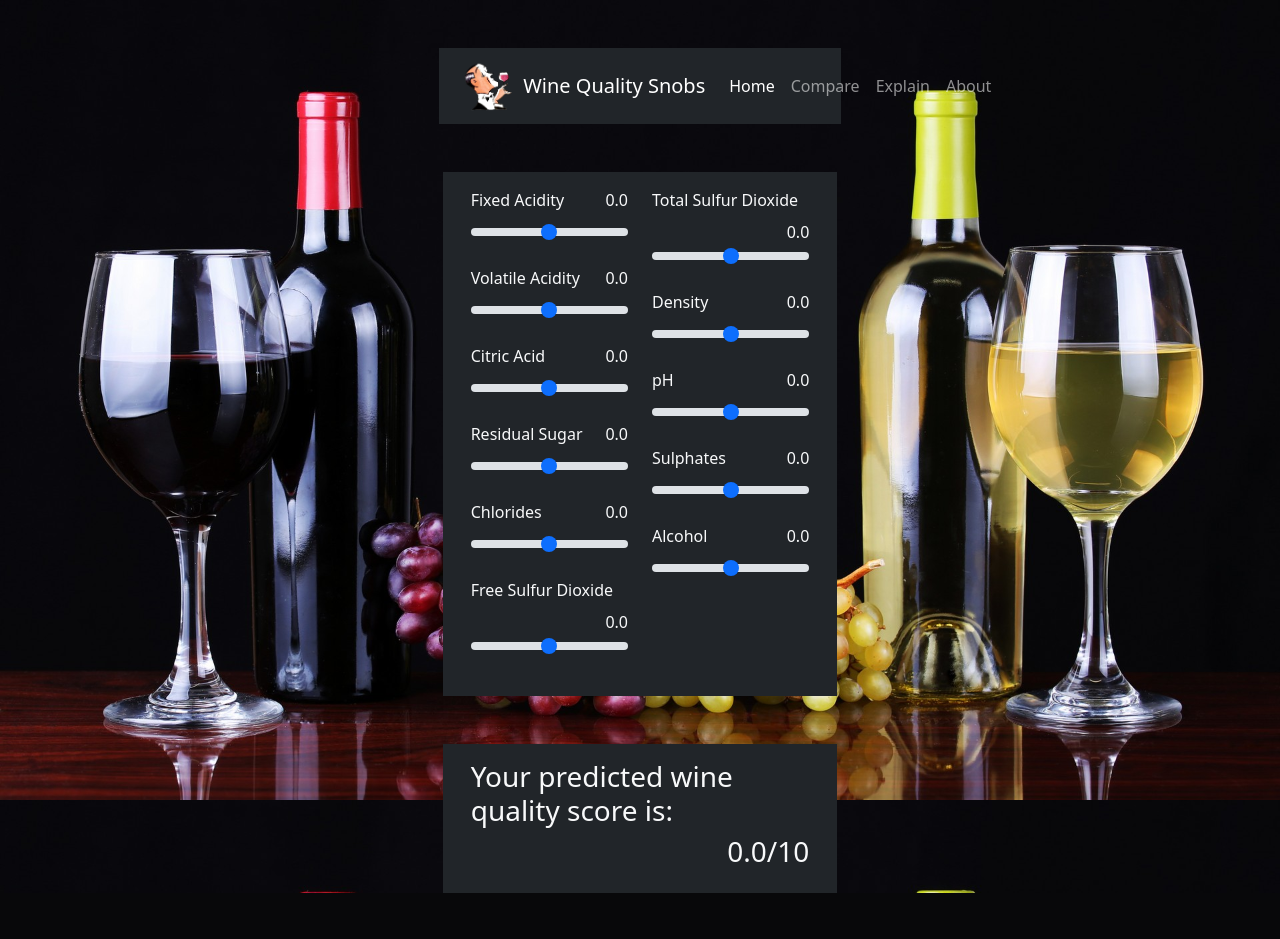
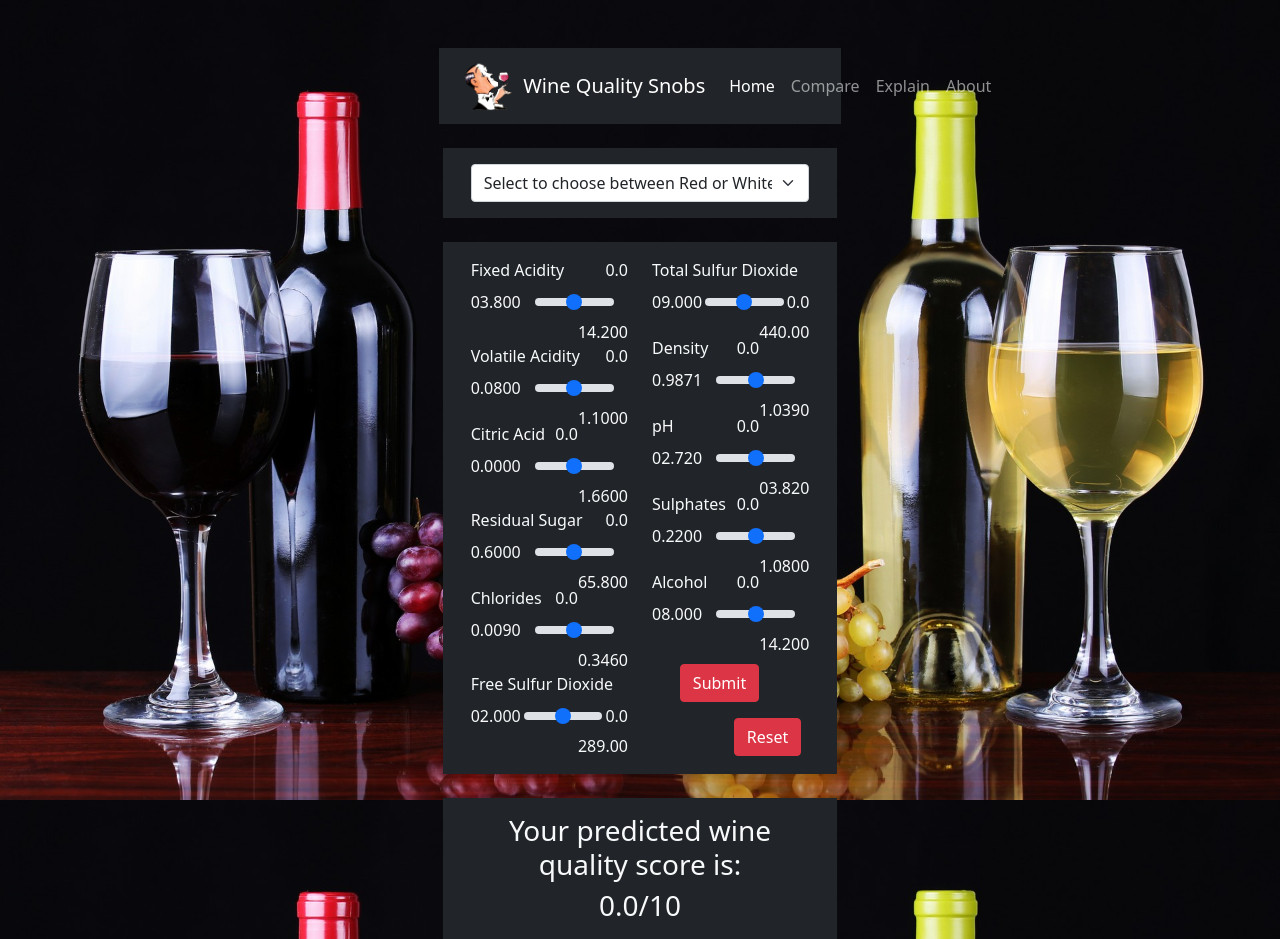
Before and after one commit to serenaremlang/Wine-Quality-Snobs, a Flask app: page / in a window 1280 px wide. Before the commit the page ends 893 px from the top, so only its background shows below. Run offline with Flask 2, Linux system fonts and the light colour scheme; some libraries are stand-ins or nearby versions.

Commit message:
Updated front end with labels, drop down selector for model, and interactivity with sliders

```diff
--- /dev/null
+++ b/app/static/js/app.js
@@ -0,0 +1,25 @@
+d3.selectAll(".form-range")
+    .attr('disabled', true)
+    .on('input', function() {
+        d3.select('#'+d3.select(this).attr('data-id')).text(this.value)
+    });
+
+function resetUI(event) {
+    d3.selectAll('.rngval').text('0.0');
+}
+
+frmWineVals.addEventListener('reset', resetUI);
+
+
+function optionChanged(modelId) {
+    console.log(modelId);
+
+    if (modelId == 1 || modelId == 2)
+    {
+        d3.selectAll(".form-range").attr('disabled', null);
+    }
+    else
+    {
+        d3.selectAll(".form-range").attr('disabled', true);
+    }
+}
--- a/app/templates/about.html
+++ b/app/templates/about.html
@@ -52,5 +52,7 @@
     </div>
 
     <script src="https://cdn.jsdelivr.net/npm/bootstrap@5.1.3/dist/js/bootstrap.bundle.min.js" integrity="sha384-ka7Sk0Gln4gmtz2MlQnikT1wXgYsOg+OMhuP+IlRH9sENBO0LRn5q+8nbTov4+1p" crossorigin="anonymous"></script>
+    <script src="https://d3js.org/d3.v5.min.js"></script>
+    <script type="text/javascript" src="{{ url_for('static', filename='js/app.js') }}"></script>
 </body>
 </html>
--- a/app/templates/comparison.html
+++ b/app/templates/comparison.html
@@ -54,5 +54,7 @@
     </div>
 
     <script src="https://cdn.jsdelivr.net/npm/bootstrap@5.1.3/dist/js/bootstrap.bundle.min.js" integrity="sha384-ka7Sk0Gln4gmtz2MlQnikT1wXgYsOg+OMhuP+IlRH9sENBO0LRn5q+8nbTov4+1p" crossorigin="anonymous"></script>
+    <script src="https://d3js.org/d3.v5.min.js"></script>
+    <script type="text/javascript" src="{{ url_for('static', filename='js/app.js') }}"></script>
 </body>
 </html>
--- a/app/templates/explain.html
+++ b/app/templates/explain.html
@@ -52,5 +52,7 @@
     </div>
 
     <script src="https://cdn.jsdelivr.net/npm/bootstrap@5.1.3/dist/js/bootstrap.bundle.min.js" integrity="sha384-ka7Sk0Gln4gmtz2MlQnikT1wXgYsOg+OMhuP+IlRH9sENBO0LRn5q+8nbTov4+1p" crossorigin="anonymous"></script>
+    <script src="https://d3js.org/d3.v5.min.js"></script>
+    <script type="text/javascript" src="{{ url_for('static', filename='js/app.js') }}"></script>
 </body>
 </html>
--- a/app/templates/index.html
+++ b/app/templates/index.html
@@ -19,10 +19,10 @@
 </head>
 <body class="bg-image bg-wine">
     <div class="container-fluid">
-        <div class="row mt-5">
+        <div class="row pt-5">
             <div class="col-0 col-xl-4"></div>
             <div class="col-12 col-xl-4">
-                <nav class="navbar navbar-expand-lg navbar-dark bg-dark">
+                <nav class="navbar navbar-expand-lg navbar-dark mb-4 bg-dark">
                     <div class="container-fluid">
                         <div class="navbar-brand d-flex align-items-center" >
                             <img src="{{ url_for('static', filename='images/snob.png') }}" alt="" height="50" class="d-inline-block align-text-top">
@@ -41,60 +41,118 @@
                         </div>
                     </div>
                 </nav>
-                <form class="mt-5 mx-3 p-0 text-light">
-                    <div class="row p-3 bg-dark">
+                <form id="frmWineVals" class="mx-3 p-0 text-light">
+                    <div class="row p-3 mb-4 bg-dark">
+                        <div class="col">
+                            <select class="form-select" aria-label="Default select example" onchange="optionChanged(this.value)">
+                                <option selected>Select to choose between Red or White for your Wine type</option>
+                                <option value="1">Red</option>
+                                <option value="2">White</option>
+                            </select>
+                        </div>
+                    </div>
+                    <div class="row p-3 mb-4 bg-dark" id="sliders">
                         <div class="col">
                             <div class="mb-3">
-                                <label for="rng_fa" class="form-label">Fixed Acidity</label><div class="float-end" id="val_fa">0.0</div>
-                                <input type="range" class="form-range" min="0" max="5" step="0.5" id="rng_fa">
+                                <label for="rng_fa" class="form-label">Fixed Acidity</label><div class="float-end rngval" id="val_fa">0.0</div>
+                                <div class="justify-content-center text-center">
+                                    <div class="float-start">03.800</div>
+                                    <input type="range" class="form-range" style="width:50%" min="3.8" max="14.2" step="0.2" id="rng_fa" data-id="val_fa">
+                                    <div class="float-end">14.200</div>
+                                </div>
                             </div>
                             <div class="mb-3">
-                                <label for="rng_va" class="form-label">Volatile Acidity</label><div class="float-end" id="val_va">0.0</div>
-                                <input type="range" class="form-range" min="0" max="5" step="0.5" id="rng_va">
+                                <label for="rng_va" class="form-label">Volatile Acidity</label><div class="float-end rngval" id="val_va">0.0</div>
+                                <div class="justify-content-center text-center">
+                                    <div class="float-start">0.0800</div>
+                                    <input type="range" class="form-range" style="width:50%" min="0.08" max="1.1" step="0.01" id="rng_va" data-id="val_va">
+                                    <div class="float-end">1.1000</div>
+                                </div>
                             </div>
                             <div class="mb-3">
-                                <label for="rng_ca" class="form-label">Citric Acid</label><div class="float-end" id="val_ca">0.0</div>
-                                <input type="range" class="form-range" min="0" max="5" step="0.5" id="rng_ca">
+                                <label for="rng_ca" class="form-label">Citric Acid</label><div class="float-end rngval" id="val_ca">0.0</div>
+                                <div class="justify-content-center text-center">
+                                    <div class="float-start">0.0000</div>
+                                    <input type="range" class="form-range" style="width:50%" min="0" max="1.66" step="0.01" id="rng_ca" data-id="val_ca">
+                                    <div class="float-end">1.6600</div>
+                                </div>
                             </div>
                             <div class="mb-3">
-                                <label for="rng_rs" class="form-label">Residual Sugar</label><div class="float-end" id="val_rs">0.0</div>
-                                <input type="range" class="form-range" min="0" max="5" step="0.5" id="rng_rs">
+                                <label for="rng_rs" class="form-label">Residual Sugar</label><div class="float-end rngval" id="val_rs">0.0</div>
+                                <div class="justify-content-center text-center">
+                                    <div class="float-start">0.6000</div>
+                                    <input type="range" class="form-range" style="width:50%" min="0.600" max="65.800" step="0.1" id="rng_rs" data-id="val_rs">
+                                    <div class="float-end">65.800</div>
+                                </div>
                             </div>
                             <div class="mb-3">
-                                <label for="rng_c" class="form-label">Chlorides</label><div class="float-end" id="val_c">0.0</div>
-                                <input type="range" class="form-range" min="0" max="5" step="0.5" id="rng_c">
+                                <label for="rng_c" class="form-label">Chlorides</label><div class="float-end rngval" id="val_c">0.0</div>
+                                <div class="justify-content-center text-center">
+                                    <div class="float-start">0.0090</div>
+                                    <input type="range" class="form-range" style="width:50%" min="0.009" max="0.346" step="0.001" id="rng_c" data-id="val_c">
+                                    <div class="float-end">0.3460</div>
+                                </div>
                             </div>
                             <div class="mb-3">
-                                <label for="rng_fsd" class="form-label">Free Sulfur Dioxide</label><div class="float-end" id="val_fsd">0.0</div>
-                                <input type="range" class="form-range" min="0" max="5" step="0.5" id="rng_fsd">
+                                <label for="rng_fsd" class="form-label">Free Sulfur Dioxide</label><div class="float-end rngval" id="val_fsd">0.0</div>
+                                <div class="justify-content-center text-center">
+                                    <div class="float-start">02.000</div>
+                                    <input type="range" class="form-range" style="width:50%" min="2.00" max="289.00" step="1" id="rng_fsd" data-id="val_fsd">
+                                    <div class="float-end">289.00</div>
+                                </div>
                             </div>
                         </div>
                         <div class="col">
                             <div class="mb-3">
-                                <label for="rng_tsd" class="form-label">Total Sulfur Dioxide</label><div class="float-end" id="val_tsd">0.0</div>
-                                <input type="range" class="form-range" min="0" max="5" step="0.5" id="rng_tsd">
+                                <label for="rng_tsd" class="form-label">Total Sulfur Dioxide</label><div class="float-end rngval" id="val_tsd">0.0</div>
+                                <div class="justify-content-center text-center">
+                                    <div class="float-start">09.000</div>
+                                    <input type="range" class="form-range" style="width:50%" min="9.0" max="440.0" step="1" id="rng_tsd" data-id="val_tsd">
+                                    <div class="float-end">440.00</div>
+                                </div>
                             </div>
                             <div class="mb-3">
-                                <label for="rng_d" class="form-label">Density</label><div class="float-end" id="val_d">0.0</div>
-                                <input type="range" class="form-range" min="0" max="5" step="0.5" id="rng_d">
+                                <label for="rng_d" class="form-label">Density</label><div class="float-end rngval" id="val_d">0.0</div>
+                                <div class="justify-content-center text-center">
+                                    <div class="float-start">0.9871</div>
+                                    <input type="range" class="form-range" style="width:50%" min="0.9871" max="1.0390" step="0.0001" id="rng_d" data-id="val_d">
+                                    <div class="float-end">1.0390</div>
+                                </div>
                             </div>
                             <div class="mb-3">
-                                <label for="rng_ph" class="form-label">pH</label><div class="float-end" id="val_ph">0.0</div>
-                                <input type="range" class="form-range" min="0" max="5" step="0.5" id="rng_ph">
+                                <label for="rng_ph" class="form-label">pH</label><div class="float-end rngval" id="val_ph">0.0</div>
+                                <div class="justify-content-center text-center">
+                                    <div class="float-start">02.720</div>
+                                    <input type="range" class="form-range" style="width:50%" min="2.720" max="3.820" step="0.01" id="rng_ph" data-id="val_ph">
+                                    <div class="float-end">03.820</div>
+                                </div>
                             </div>
                             <div class="mb-3">
-                                <label for="rng_s" class="form-label">Sulphates</label><div class="float-end" id="val_s">0.0</div>
-                                <input type="range" class="form-range" min="0" max="5" step="0.5" id="rng_s">
+                                <label for="rng_s" class="form-label">Sulphates</label><div class="float-end rngval" id="val_s">0.0</div>
+                                <div class="justify-content-center text-center">
+                                    <div class="float-start">0.2200</div>
+                                    <input type="range" class="form-range" style="width:50%" min="0.22" max="1.08" step="0.01" id="rng_s" data-id="val_s">
+                                    <div class="float-end">1.0800</div>
+                                </div>
                             </div>
                             <div class="mb-3">
-                                <label for="rng_a" class="form-label">Alcohol</label><div class="float-end" id="val_a">0.0</div>
-                                <input type="range" class="form-range" min="0" max="5" step="0.5" id="rng_a">
+                                <label for="rng_a" class="form-label">Alcohol</label><div class="float-end rngval" id="val_a">0.0</div>
+                                <div class="justify-content-center text-center">
+                                    <div class="float-start">08.000</div>
+                                    <input type="range" class="form-range" style="width:50%" min="8.00" max="14.20" step="0.10" id="rng_a" data-id="val_a">
+                                    <div class="float-end">14.200</div>
+                                </div>
+                            </div>
+                            <div class="mb-3">
+                                <button class="btn btn-danger float-end mt-3" type="button">Submit</button>
+                                <input class="btn btn-danger float-end mt-3 me-2" type="reset" value="Reset">
                             </div>
                         </div>
                     </div>
-                    <div class="row p-3 bg-dark mt-5">
-                        <div class="col bg-dark">
-                            <h3 class="float-start">Your predicted wine quality score is:</h3><div class="float-end"><h3 id="wqs" class="float-start">0.0</h3><h3 id="wqs" class="float-start">/10</h3></div>
+                    <div class="row p-3 bg-dark">
+                        <div class="col justify-content-center text-center">
+                            <h3>Your predicted wine quality score is:</h3>
+                            <h3 id="wqs" style="display:inline">0.0</h3><h3 style="display:inline">/10</h3>
                         </div>
                     </div>
                 </form>
@@ -104,5 +162,7 @@
     </div>
 
     <script src="https://cdn.jsdelivr.net/npm/bootstrap@5.1.3/dist/js/bootstrap.bundle.min.js" integrity="sha384-ka7Sk0Gln4gmtz2MlQnikT1wXgYsOg+OMhuP+IlRH9sENBO0LRn5q+8nbTov4+1p" crossorigin="anonymous"></script>
+    <script src="https://d3js.org/d3.v5.min.js"></script>
+    <script type="text/javascript" src="{{ url_for('static', filename='js/app.js') }}"></script>
 </body>
 </html>
```
